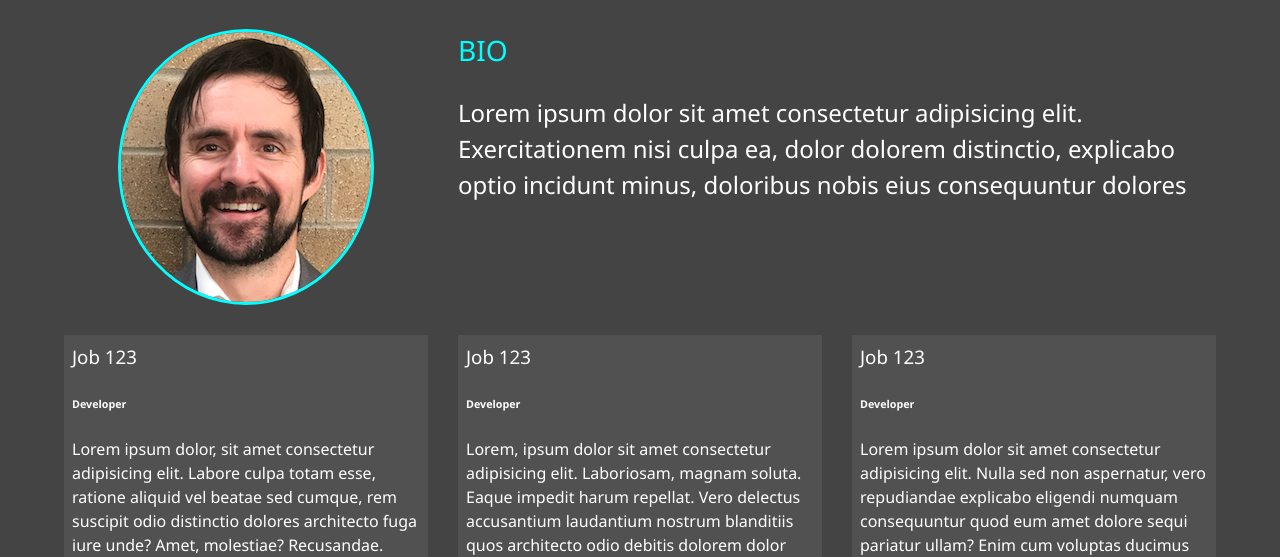
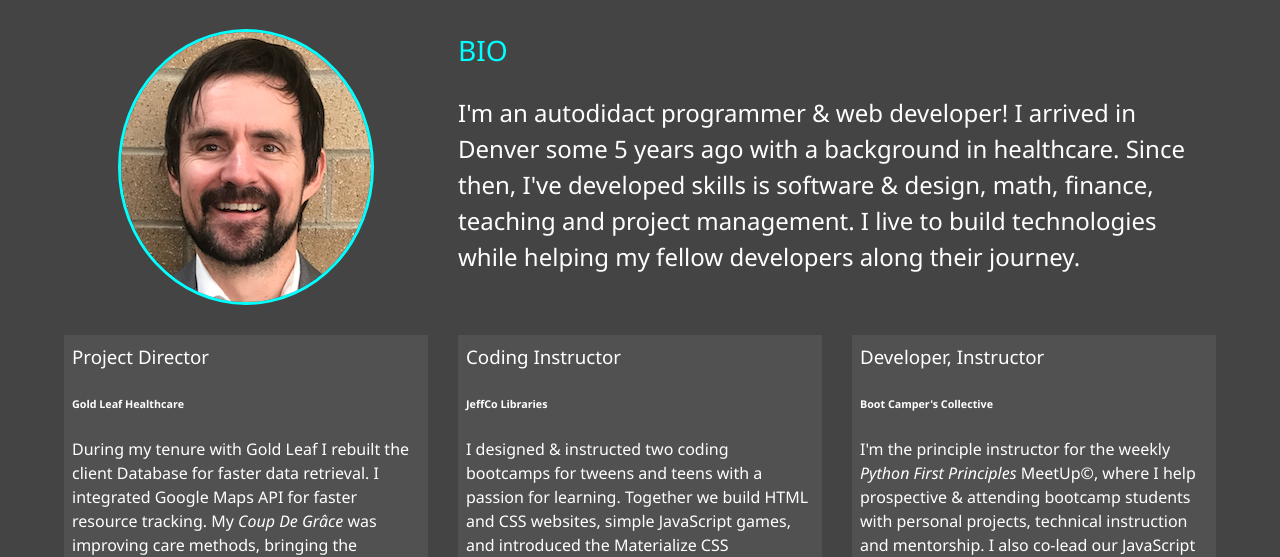
Before and after one commit to andy-young/portfolio, a plain HTML site: page about.html in a window 1280 px wide. Shown: the part 253-810 px from the top of the page. Drawn offline with Linux system fonts and the light colour scheme.

Commit message:
add content to about.html

```diff
--- a/about.html
+++ b/about.html
@@ -43,31 +43,26 @@
 
       <div class="bio">
         <h3 class="text-secondary">BIO</h3>
-        <p>Lorem ipsum dolor sit amet consectetur adipisicing elit. Exercitationem nisi culpa ea, dolor dolorem
-          distinctio, explicabo optio incidunt minus, doloribus nobis eius consequuntur dolores </p>
+        <p>I'm an autodidact programmer &amp; web developer! I arrived in Denver some 5 years ago with a background in
+          healthcare. Since then, I've developed skills is software &amp; design, math, finance, teaching and project
+          management. I live to build technologies while helping my fellow developers along their journey.</p>
       </div>
 
       <div class="job job-1">
-        <h3>Job 123</h3>
-        <h6>Developer</h6>
-        <p>Lorem ipsum dolor, sit amet consectetur adipisicing elit. Labore culpa totam esse, ratione aliquid vel
-          beatae
-          sed cumque, rem suscipit odio distinctio dolores architecto fuga iure unde? Amet, molestiae? Recusandae.</p>
+        <h3>Project Director</h3>
+        <h6>Gold Leaf Healthcare</h6>
+        <p>During my tenure with Gold Leaf I rebuilt the client Database for faster data retrieval. I integrated Google
+          Maps API for faster resource tracking. My <em>Coup De Grâce</em> was improving care methods, bringing the company to compliance.</p>
       </div>
-
       <div class="job job-2">
-        <h3>Job 123</h3>
-        <h6>Developer</h6>
-        <p>Lorem, ipsum dolor sit amet consectetur adipisicing elit. Laboriosam, magnam soluta. Eaque impedit harum
-          repellat. Vero delectus accusantium laudantium nostrum blanditiis quos architecto odio debitis dolorem dolor
-          tempora, hic est.</p>
+            <h3>Coding Instructor</h3>
+            <h6>JeffCo Libraries</h6>
+            <p>I designed &amp; instructed two coding bootcamps for tweens and teens with a passion for learning. Together we build HTML and CSS websites, simple JavaScript games, and introduced the Materialize CSS framework.</p>
       </div>
       <div class="job job-3">
-        <h3>Job 123</h3>
-        <h6>Developer</h6>
-        <p>Lorem ipsum dolor sit amet consectetur adipisicing elit. Nulla sed non aspernatur, vero repudiandae
-          explicabo
-          eligendi numquam consequuntur quod eum amet dolore sequi pariatur ullam? Enim cum voluptas ducimus fugit.</p>
+        <h3>Developer, Instructor</h3>
+        <h6>Boot Camper's Collective</h6>
+        <p>I'm the principle instructor for the weekly <em>Python First Principles</em> MeetUp&copy;, where I help prospective &amp; attending bootcamp students with personal projects, technical instruction and mentorship. I also co-lead our JavaScript Study Group!</p>
       </div>
     </div>
   </main>
```
